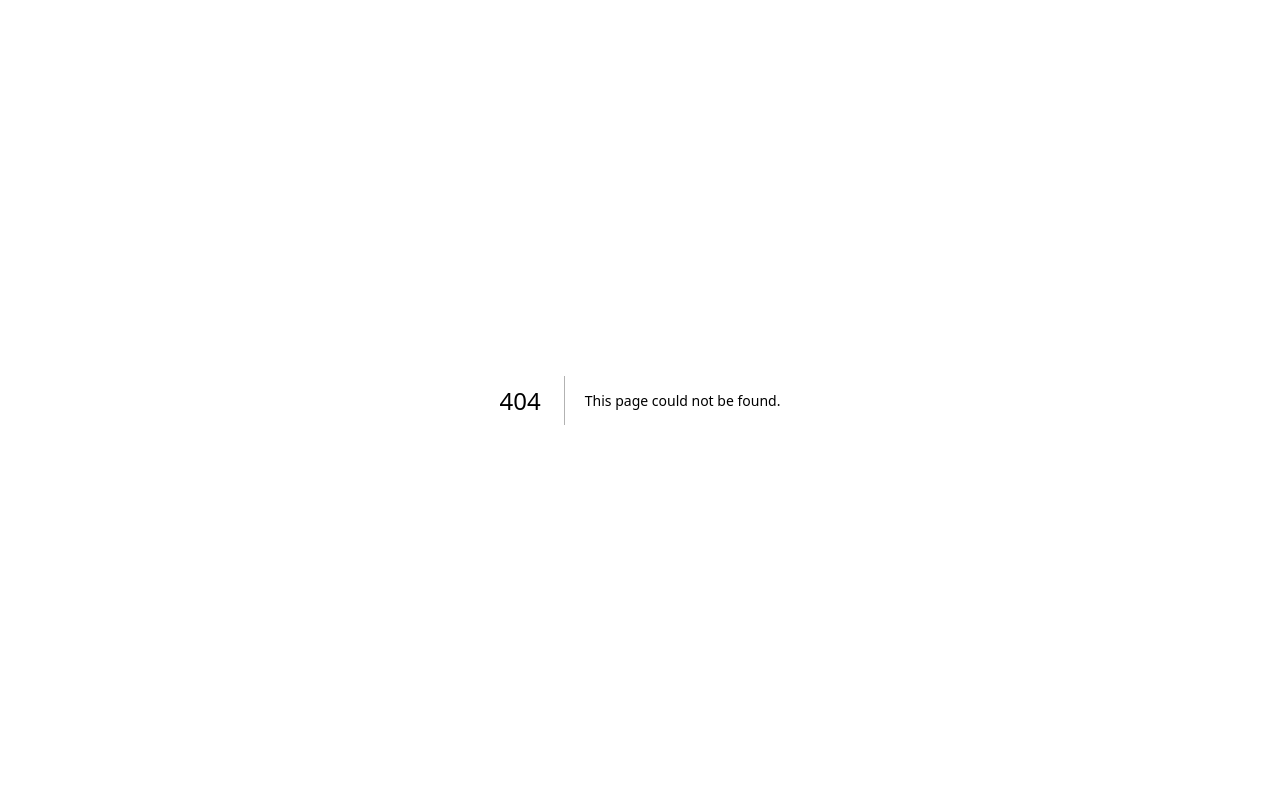
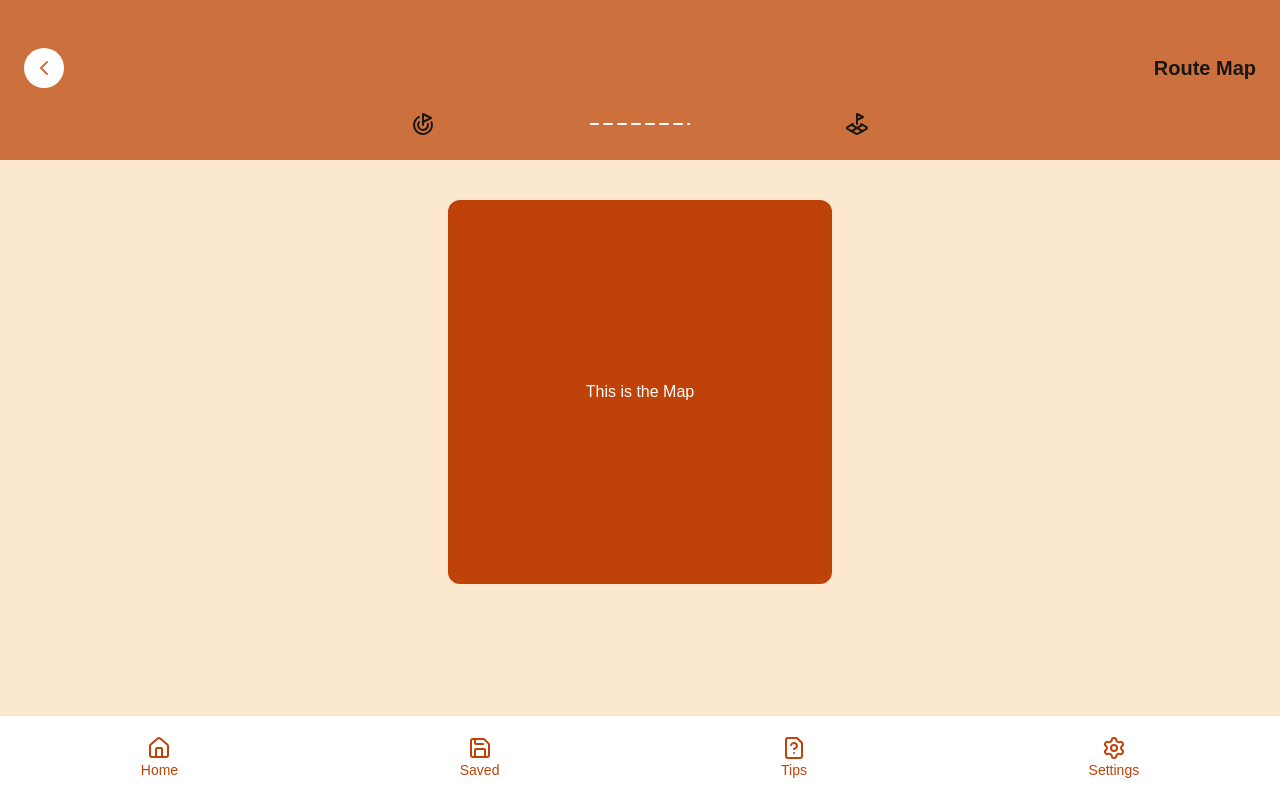
Before and after one commit to joemackay/matatu, a Next.js app: page /map in a window 1280 px wide. Before the commit this address had no page. Built offline with nearby package versions, Linux system fonts and the light colour scheme.

Commit message:
Add Zustand local storage. Add maps page

```diff
--- a/app/(tabs)/home/(home)/page.tsx
+++ b/app/(tabs)/home/(home)/page.tsx
@@ -16,7 +16,7 @@ export default function Page() {
   const toDestination = useSearchSelectionStore((state)=>state.toDestination)
 
   const router = useRouter();
-
+  console.log('destination', destination)
   const handleSetDestination =(destination:string) => {
     setDestination(destination)
     setOpenSearchFormBottomSheet(true)
--- /dev/null
+++ b/app/(tabs)/map/page.tsx
@@ -0,0 +1,51 @@
+"use client";
+
+import { ChevronLeft, Goal, LandPlot } from "lucide-react";
+import { useSearchSelectionStore } from "@/store/search.store"
+import { useRouter } from "next/navigation";
+
+export default function Map() {
+  const router = useRouter();
+  const fromDestination = useSearchSelectionStore((state)=>state.fromDestination)
+  const toDestination = useSearchSelectionStore((state)=>state.toDestination)
+  return (
+    <div className="h-screen">
+      <div className="bg-[#CC703D] p-6">
+        <div className="flex justify-between items-center pt-6 mb-6">
+          <div className="w-1/2">
+            <div className="flex justify-center items-center h-10 w-10 rounded-full bg-white" onClick={() => router.back()}>
+              <ChevronLeft className="h-6 w-6 text-[#CC703D]" />
+            </div>
+          </div>
+          <div className="w-1/2 flex justify-end">
+            <h1 className="text-xl font-semibold">Route Map</h1>
+          </div>
+        </div>
+        <div className="space-y-3">
+          <div className="flex flex-row">
+            <div className="w-1/3 flex flex-row justify-between items-center">
+              <div className="text-md font-bold">{fromDestination}</div>
+              <div><Goal /></div>
+            </div>
+            <div className="w-1/3 px-2 flex justify-center items-center">
+              <svg width="100" height="12" viewBox="0 0 100 12" xmlns="http://www.w3.org/2000/svg">
+                <line x1="0" y1="6" x2="100" y2="6"
+                      stroke="white" stroke-width="2"
+                      stroke-dasharray="8 6" stroke-linecap="round"/>
+              </svg>
+            </div>
+            <div className="w-1/3 flex flex-row justify-between items-center">
+              <div><LandPlot /></div>
+              <div className="text-md font-bold ps-4">{toDestination}</div>
+            </div>
+          </div>
+        </div>
+      </div>
+      <div className="flex justify-center mt-10">
+        <div className="w-96 h-96 flex justify-center rounded-xl text-white items-center bg-[#BF4209]">
+          This is the Map
+        </div>
+      </div>
+    </div>
+  )
+}
--- a/app/(tabs)/route/[id]/page.tsx
+++ b/app/(tabs)/route/[id]/page.tsx
@@ -4,10 +4,13 @@ import routes_mock_data from '@/mock/routes_info.json';
 import { BusFront, ChevronLeft, CircleDot, Clock4, Goal, LandPlot } from 'lucide-react';
 import Link from 'next/link';
 import { useParams, useRouter } from "next/navigation";
+import { useSearchSelectionStore } from "@/store/search.store"
 
 export default function RouteDetails() {
   const router = useRouter();
   const { id } = useParams<{ id: string }>();
+  const fromDestination = useSearchSelectionStore((state)=>state.fromDestination)
+  const toDestination = useSearchSelectionStore((state)=>state.toDestination)
 
   const { routes_list } = routes_mock_data
 
@@ -34,7 +37,7 @@ export default function RouteDetails() {
         <div className="space-y-3">
           <div className="flex flex-row">
             <div className="w-1/3 flex flex-row justify-between items-center">
-              <div className="text-xl font-bold">Kencom</div>
+              <div className="text-md font-bold">{fromDestination}</div>
               <div><Goal /></div>
             </div>
             <div className="w-1/3 px-2 flex justify-center items-center">
@@ -46,7 +49,7 @@ export default function RouteDetails() {
             </div>
             <div className="w-1/3 flex flex-row justify-between items-center">
               <div><LandPlot /></div>
-              <div className="text-xl font-bold">Umoja 1</div>
+              <div className="text-md font-bold ps-4">{toDestination}</div>
             </div>
           </div>
         </div>
@@ -87,7 +90,7 @@ export default function RouteDetails() {
           ))}
           <div className='my-2 flex justify-end'>
             <Link
-              href="/all"
+              href="/map"
               className="px-3 py-0 font-semibold text-[#BF4209]"
             >
               <span>View on map </span>
--- a/app/(tabs)/search/(search)/page.tsx
+++ b/app/(tabs)/search/(search)/page.tsx
@@ -5,6 +5,7 @@ import searchResults from "@/mock/search_results.json"
 import { ChevronLeft, Link as LinkIcon, BusFront, LandPlot, Goal } from "lucide-react"
 import SearchListItem from "@/app/ui/search/search-list-item"
 import { useRouter } from "next/navigation";
+import { useSearchSelectionStore } from "@/store/search.store"
 
 const mockResults = [
   { id: 1, route: "CBD → Westlands", fare: "Ksh 50", time: "20 mins" },
@@ -13,6 +14,8 @@ const mockResults = [
 ]
 
 export default function SearchResultsPage() {
+  const fromDestination = useSearchSelectionStore((state)=>state.fromDestination)
+  const toDestination = useSearchSelectionStore((state)=>state.toDestination)
   const router = useRouter();
   const results = searchResults.results
 
@@ -37,7 +40,7 @@ export default function SearchResultsPage() {
         </div>
         <div className="flex flex-row">
           <div className="w-1/3 flex flex-row justify-between items-center">
-            <div className="text-xl font-bold">Kencom</div>
+            <div className="text-md font-bold">{fromDestination}</div>
             <div><Goal /></div>
           </div>
           <div className="w-1/3 px-2 flex justify-center items-center">
@@ -49,7 +52,7 @@ export default function SearchResultsPage() {
           </div>
           <div className="w-1/3 flex flex-row justify-between items-center">
             <div><LandPlot /></div>
-            <div className="text-xl font-bold">Umoja 1</div>
+            <div className="text-md font-bold ps-4">{toDestination}</div>
           </div>
         </div>
       </div>
--- a/app/(tabs)/suggestions/[field]/page.tsx
+++ b/app/(tabs)/suggestions/[field]/page.tsx
@@ -31,8 +31,7 @@ export default function FormSuggestionsPage({}) {
   // bg-[#FCE8CF]
   return (
     <div>
-      <div className="space-y-2 p-6">
-        <div className="form-containter bg-[#EDCEB2] p-6 rounded-2xl shadow mb-4">
+      <div className="">
         <div className="bg-[#CC703D] p-6">
           <div className="flex justify-between items-center my-6">
             <div className="w-1/2">
@@ -45,6 +44,7 @@ export default function FormSuggestionsPage({}) {
             </div>
           </div>
         </div>
+        <div className="form-containter bg-[#EDCEB2] p-6 rounded-2xl shadow m-6 mb-4">
           <form className="space-y-6">
             {/* FROM */}
             {fieldToEdit==="from" &&
@@ -113,9 +113,9 @@ export default function FormSuggestionsPage({}) {
           </form>
         </div>
 
-        <div className="results-container space-y-4">
+        <div className="results-container space-y-4 m-6">
         {activeField === "from" && fromDestination && (
-          <div className="top-15 z-10 mt-1 w-full  max-h-40 overflow-y-auto">
+          <div className="z-10 mt-1 w-full max-h-96 overflow-y-auto">
             {filteredSuggestions(fromDestination).map((s, idx) => (
               <PopularItem
                 key={idx}
@@ -133,7 +133,7 @@ export default function FormSuggestionsPage({}) {
           </div>
         )}
         {activeField === "to" && toDestination && (
-          <div className="z-10 mt-1 w-full bg-white border rounded-xl shadow max-h-40 overflow-y-auto">
+          <div className="z-10 mt-1 w-full max-h-96 overflow-y-auto">
             {filteredSuggestions(toDestination).map((s, idx) => (
               // <div
               //   key={idx}
--- a/app/ui/home/popular.tsx
+++ b/app/ui/home/popular.tsx
@@ -3,6 +3,7 @@ import PopularItem from "./popular-item";
 import popular_data from '../../../mock/destinations.json'
 import { useState } from "react";
 import { cn } from "@/lib/utils" // helper for conditional classes
+import { useSearchSelectionStore } from "@/store/search.store"
 
 type PopularProps = {
   onSelectDestination: (destination: string) => void
@@ -18,8 +19,11 @@ export default function Popular({onSelectDestination}: PopularProps) {
   const popular = popular_data.popular
   const[popularData, setPopularData] = useState(popular[0].items)
   const[selectedId, setSelectedId] = useState('')
+  const { setStoreToDestination } = useSearchSelectionStore()
+
   const handlePopularDestinationSelected =(destination: string)=> {
     onSelectDestination(destination)
+    setStoreToDestination(destination)
   }
 
   const handleSelectPopularCategory = (id: string) => {
--- a/app/ui/home/search_box.tsx
+++ b/app/ui/home/search_box.tsx
@@ -44,10 +44,10 @@ export default function SearchBox({from, destination, onSearchFormFocused, onSub
   }, [from, destination])
 
   return (
-    <div className="bg-[#EDCEB2] space-y-4 p-6 rounded-2xl shadow">
-      <div className="">
+    <div className="bg-[#EDCEB2] p-5 rounded-2xl shadow m-6">
+      <div className="space-y-4">
         {/* FROM */}
-        <div className="relative flex flex-row h-16 mb-4 rounded-xl bg-white items-center">
+        <div className="relative flex flex-row h-16 rounded-xl bg-white items-center">
           <div className="w-1/6 flex justify-center">
             <div className="h-10 w-10 flex justify-center items-center rounded-full bg-[#FCE8CF]">
               <ArrowRightFromLine height={20} width={20} className="text-[#BF4209]" />
@@ -89,7 +89,7 @@ export default function SearchBox({from, destination, onSearchFormFocused, onSub
         </div>
 
         {/* TO */}
-        <div className="relative flex flex-row h-16 mb-4 rounded-xl bg-white items-center">
+        <div className="relative flex flex-row h-16 rounded-xl bg-white items-center">
          <div className="w-1/6 flex justify-center">
             <div className="h-10 w-10 flex justify-center items-center rounded-full bg-[#FCE8CF]">
               <ArrowRightFromLine height={20} width={20} className="text-[#BF4209]" />
```
Lines whose indentation alone changed are shown as unchanged.
